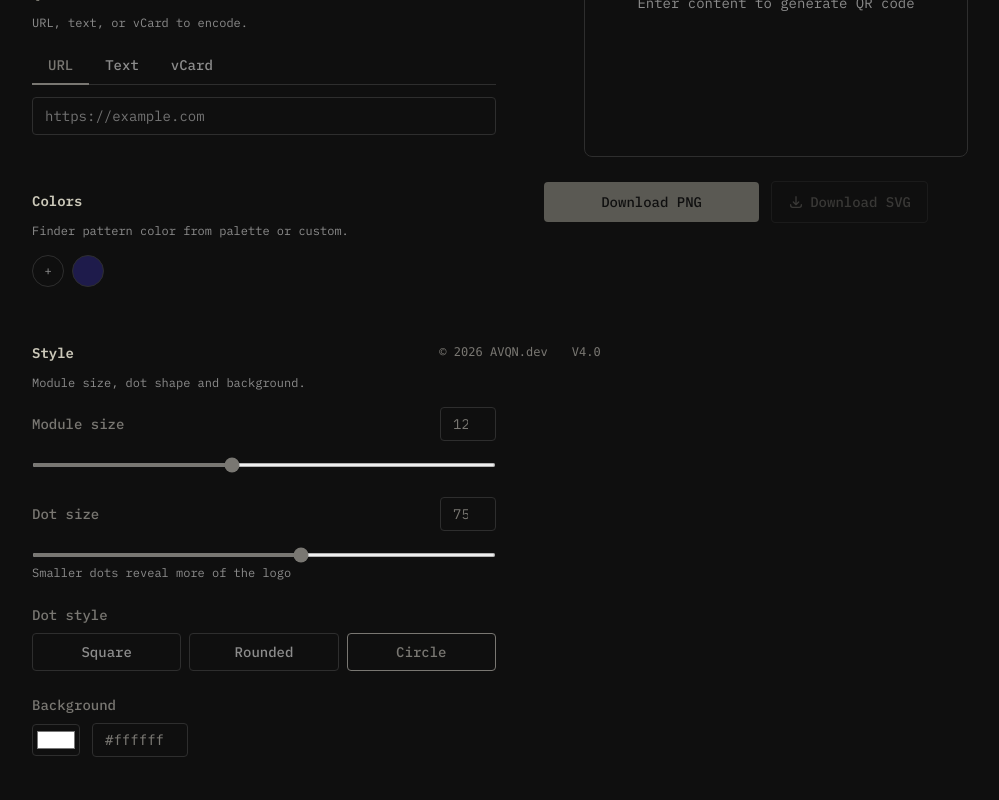
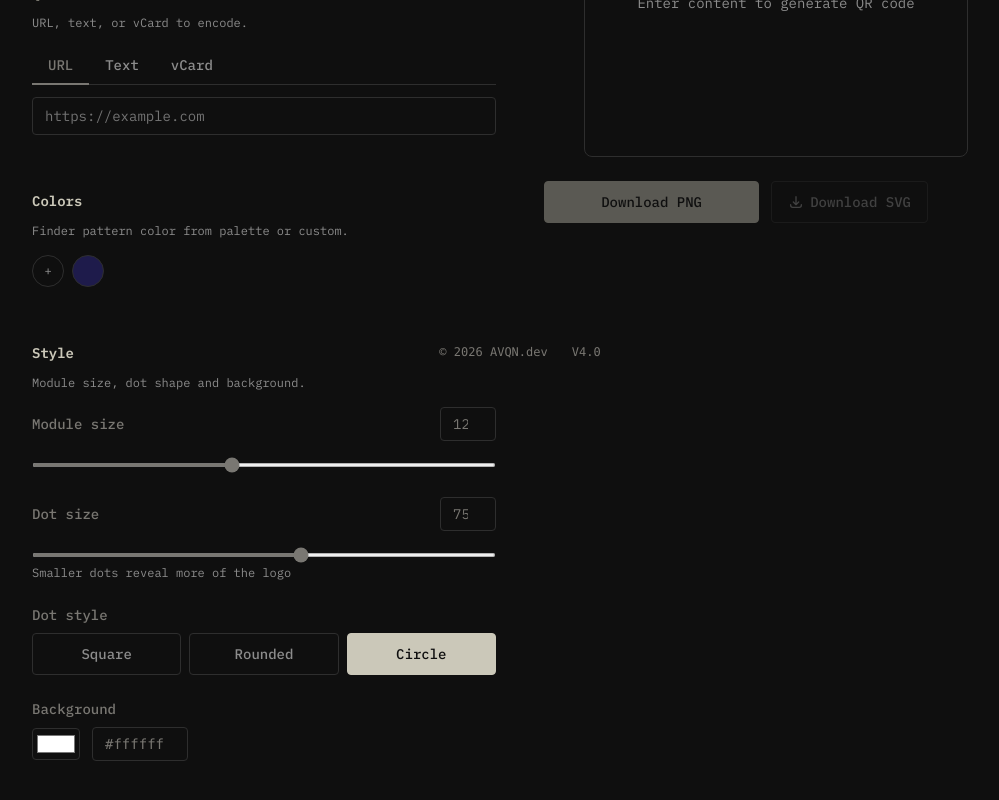
Before and after one commit to anthonynuge/branded-qr-generator, a Next.js app: page / in a window 1280 px wide. Shown: the part 428-1228 px from the top of the page, without its empty margins (120-1119 px from the left). Built offline with nearby package versions, Linux system fonts and the light colour scheme; what color-thief-browser would draw is missing.

Commit message:
Apply new buttons to site.

```diff
--- a/components/DownloadButtons.tsx
+++ b/components/DownloadButtons.tsx
@@ -1,4 +1,6 @@
 'use client';
+
+import { Button } from '@/components/Button';
 
 interface Props {
   onDownloadPNG: () => void;
@@ -9,25 +11,23 @@ interface Props {
 export function DownloadButtons({ onDownloadPNG, onDownloadSVG, disabled }: Props) {
   return (
     <div className="flex items-center gap-3 w-full max-w-sm">
-      <button
-        type="button"
+      <Button
+        variant="primary"
         onClick={onDownloadPNG}
         disabled={disabled}
-        className="flex-1 rounded py-2.5 text-sm font-medium disabled:cursor-not-allowed disabled:opacity-40 transition-opacity"
-        style={{ backgroundColor: 'var(--accent-resolved)', color: 'var(--bg-primary)' }}
+        className="flex-1"
       >
         Download PNG
-      </button>
-      <button
-        type="button"
+      </Button>
+      <Button
+        variant="secondary"
         onClick={onDownloadSVG}
         disabled={disabled}
-        className="rounded border py-2.5 px-4 text-sm font-medium disabled:cursor-not-allowed disabled:opacity-40 transition-colors flex items-center gap-1.5"
-        style={{ borderColor: 'var(--border-color)', color: 'var(--text-primary)' }}
+        className="flex items-center gap-1.5"
       >
         <svg className="h-4 w-4" fill="none" viewBox="0 0 24 24" stroke="currentColor"><path strokeLinecap="round" strokeLinejoin="round" strokeWidth={2} d="M4 16v1a3 3 0 003 3h10a3 3 0 003-3v-1m-4-4l-4 4m0 0l-4-4m4 4V4" /></svg>
         Download SVG
-      </button>
+      </Button>
     </div>
   );
 }
--- a/components/QROptions.tsx
+++ b/components/QROptions.tsx
@@ -1,5 +1,6 @@
 'use client';
 
+import { Button } from '@/components/Button';
 import type { QRRenderOptions, DotStyle } from '@/types';
 
 interface Props {
@@ -69,19 +70,15 @@ export function QROptions({ options, onChange }: Props) {
         <label className="block text-sm font-medium" style={{ color: 'var(--text-primary)' }}>Dot style</label>
         <div className="flex gap-2">
           {DOT_STYLES.map((s) => (
-            <button
+            <Button
               key={s.value}
-              type="button"
+              variant="secondary"
+              active={options.dotStyle === s.value}
               onClick={() => update({ dotStyle: s.value })}
-              className="flex-1 rounded border py-2 text-sm font-medium transition-colors"
-              style={{
-                borderColor: options.dotStyle === s.value ? 'var(--text-primary)' : 'var(--border-color)',
-                color: options.dotStyle === s.value ? 'var(--text-primary)' : 'var(--text-muted)',
-                backgroundColor: 'transparent',
-              }}
+              className="flex-1 py-2"
             >
               {s.label}
-            </button>
+            </Button>
           ))}
         </div>
       </div>
```
